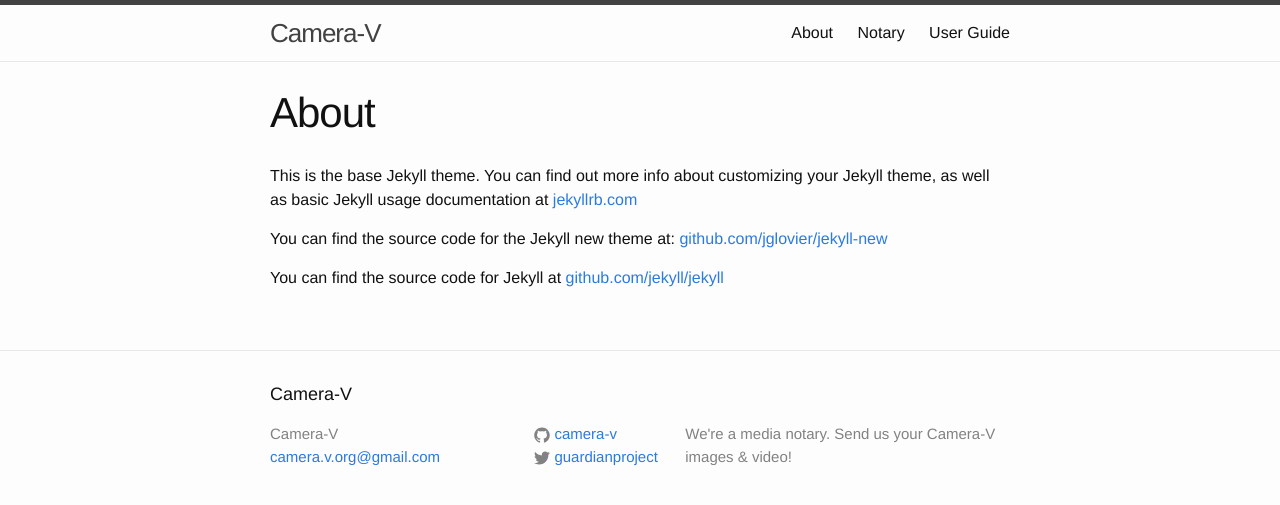
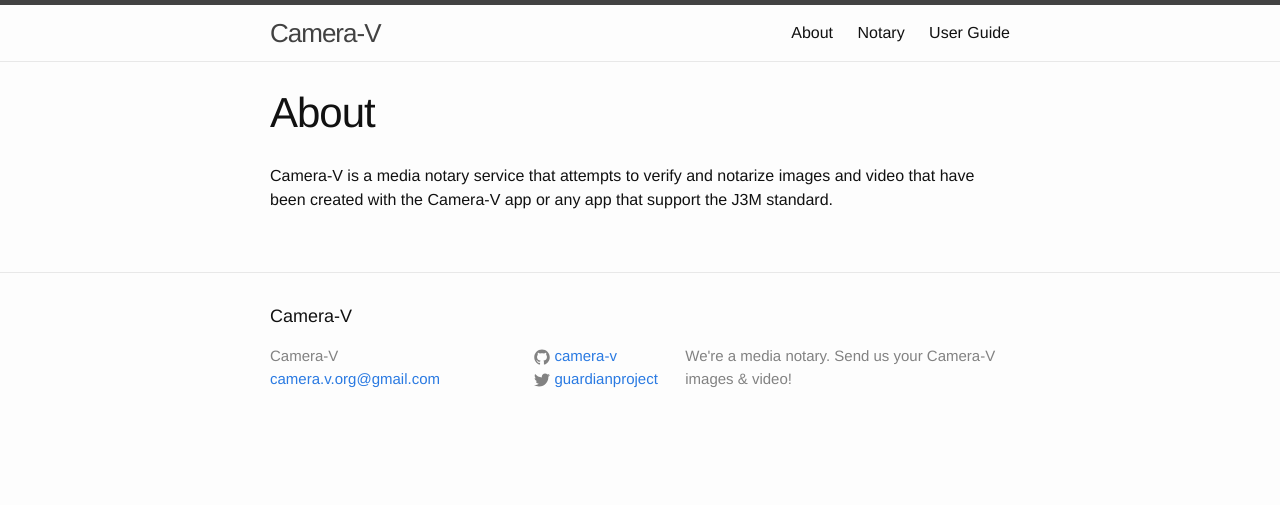
Before and after one commit to camera-v/camera-v.github.io, a Jekyll site: the page built from about.md, in a window 1280 px wide. Shown: the top 505 px of the page. Built offline with Jekyll 4.4.1, drawn with Linux system fonts in a browser that asks for light colours.

Commit message:
about blurb

```diff
--- a/about.md
+++ b/about.md
@@ -4,8 +4,4 @@ title: About
 permalink: /about/
 ---
 
-This is the base Jekyll theme. You can find out more info about customizing your Jekyll theme, as well as basic Jekyll usage documentation at [jekyllrb.com](http://jekyllrb.com/)
-
-You can find the source code for the Jekyll new theme at: [github.com/jglovier/jekyll-new](https://github.com/jglovier/jekyll-new)
-
-You can find the source code for Jekyll at [github.com/jekyll/jekyll](https://github.com/jekyll/jekyll)
+Camera-V is a media notary service that attempts to verify and notarize images and video that have been created with the Camera-V app or any app that support the J3M standard.
```
